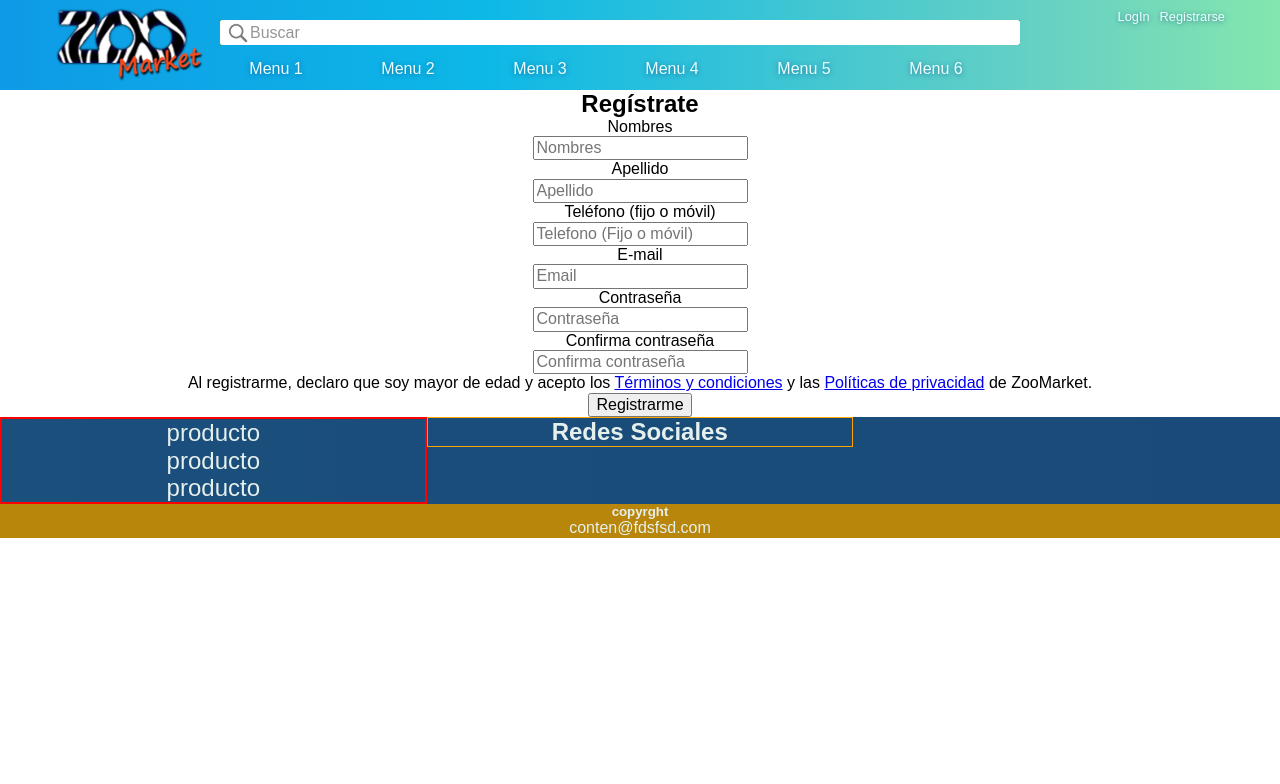
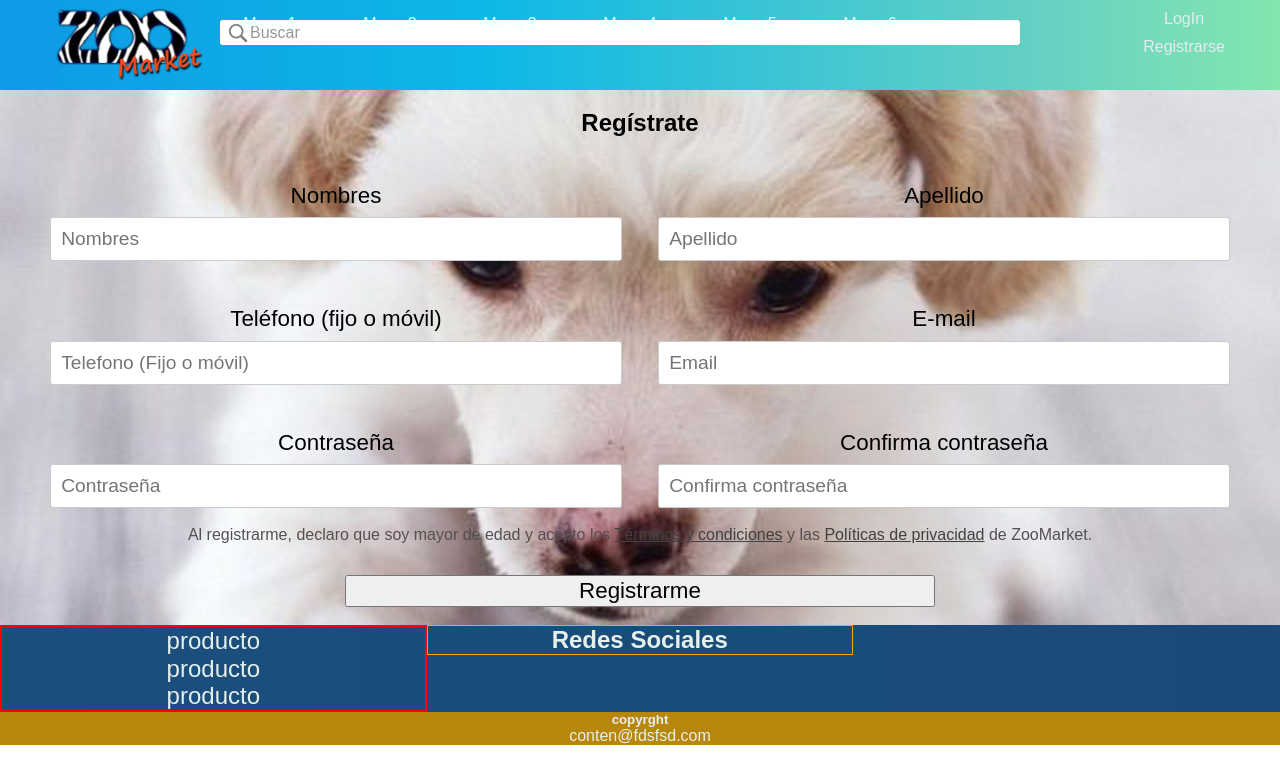
Before and after one commit to infoleod/00_Proyecto_final, a PHP site: page /formulario.html in a window 1280 px wide. Shown: the top 784 px of the page. Run offline with PHP 8.4, Linux system fonts and the light colour scheme.

Commit message:
Subo modificaciones css y formulario de registración
Se corrige error sobre el home principal. Se sube formulario en mobile y 640. Falta realizarle pequeños ajustes a 960

```diff
--- a/css/styles.css
+++ b/css/styles.css
@@ -282,44 +282,56 @@ LE ASIGNE UN COLOR DE FONDO ASI SE VE UN POCO MEJOR*/
 
 
 /*********************************Formulario de registraci�n************************************/
-/*.partesFormularioACompletar {
-    background: linear-gradient(to right, rgba(235,242,225,1) 0%, rgba(212,228,189,1) 100%);
-    padding-bottom: 30px;
-    padding-top: 15px;
-    border-radius: 20px;
-    box-shadow: 0px 2px 22px 3px;
+.partesFormularioACompletar {
+    margin:auto;
+    width: 95%;
+}
 
-    width: 80%;
-    margin:auto;
-}*/
-
-/*.partesFormularioACompletar input{
+.partesFormularioACompletar input{
   width: 95%;
-  font-size: 0.5em;
+  font-size: 1.2em;
   padding: 1%;
   color:rgb(60, 59, 59);
 }
 .registrateTitulo h2{
   padding: 1.5%;
 }
-.partesFormularioACompletar label, div{
+.partesFormularioACompletar label{
   padding: 1.5%;
-  font-size: 1.2em;
+  font-size: 1.4em;
+}
+.partesFormularioACompletar input,textarea{
+  padding:10px;
+  width:100%;
+  outline:none;
+  transition: all 0.15s ease-in-out;
+  border-radius:3px;
+  border:1px solid rgba(0,0,0,0.2);
+  }
+
+.terminosYregistrame{
+  width: 95%;
+  margin: auto;
 
 }
+
 .terminosYregistrame p{
-  font-size: 0.5em;
-  color: white;
+  font-size: 1em;
+  color: rgb(85, 79, 81);
   margin-left: 3%;
   margin-right: 3%;
   padding: 1%;
-  text-shadow: 0 1px 5px rgba(0, 0, 0, 1);
+
 }
 .terminosYregistrame a{
-  color:rgb(142, 138, 138);
+  color:rgb(65, 65, 65);
 }
 .botonRegistrame button{
-  width: 90%;
+  width: 95%;
+  font-size: 1.4em;
+  }
+.botonRegistrame{
+  padding: 1.5%;
 }
 .partesFormularioACompletar label{
   display: none;
@@ -617,175 +629,19 @@ LE ASIGNE UN COLOR DE FONDO ASI SE VE UN POCO MEJOR*/
 
 
 
-/* ---------------------------------------------------------------------------*/
-/* -- MEDIA QUERY's ----------------------------------------------------------*/
-/* ---------------------------------------------------------------------------*/
-
-/* -- A PARTIR DE --> 640 px -- */
-@media (min-width:640px) {
-  /* -- INICIO - HEADER ------------------------------------------------------*/
-  .header {
-    margin: 0 auto;
-    position: relative;
-    height: 80px;
-    top: 0;
-    max-height: 100px;
-  }
-  .header-div {
-    height: inherit;
-  }
-  .header-barra img{
-    height: 5px;
-  }
-
-  /* -- INICIO Logo -- */
-  .header-div-logo {
-    width: 130px;
-    height: initial;
-  }
-  .header-div-logo-mobile-logo {
-    display: none;
-    width: 130px;
-  }
-  .header-div-logo-desktop-logo {
-    display: inline-block;
-    width: 100%;
-  }
-  .header-div-logo-mobile-menu {
-    display: none;
-  }
-  /* -- FIN Logo -- */
+/*********************************Formulario de registraci�n*-640***********************************/
+.parametros {
+    padding: 1.5%;
+    margin:auto;
+    width: 50%;
+    float: left;
+}
+.botonRegistrame button{
+  width: 50%;
+}
 
 
-  /* -- INICIO - Barra de busqueda -- */
-  .header-div-buscar {
-    height: auto;
-    width: calc(100% - 280px);
-    left: 145px;
-    top: 15px;
-  }
-  .form-buscar {
-    margin: 0px;
-  }
-  .form-buscar input{
-    width: 100%;
-  }
-  .header-div-buscar img {
-    top: 3px;
-  }
-  /* -- FIN - Barra de busqueda -- */
-
-
-  /* -- INICIO - Menu -- */
-  .header-div-menu {
-    height: 30px;
-    width: calc(100% - 170px);
-    left: 145px;
-    top: initial;
-    bottom: 5px;
-  }
-  .header-div-menu-lista {
-    display: inline-block;
-    width: auto;
-    top: 0px;
-    left: 0px;
-    right: 0;
-    bottom: 5px;
-    height: 100%;
-    background-color: transparent;
-  }
-  .header-div-menu-lista li {
-    float: left;
-    width: 16.5%;
-    text-shadow: 0 1px 5px rgba(0, 50, 110, 0.5);
-    border-radius: 3px;
-    overflow: hidden;
-  }
-  .header-div-menu-lista-principal li , .header-div-menu-lista-secundario li {
-    float: left;
-    width: 100%;
-    overflow: hidden;
-  }
-
-  .header-div-menu-lista-secundario {
-    position: absolute;
-    top: 92%;
-    left: 16.2%;
-  }
-
-  .header-div-menu-lista a {
-    padding: 5px 5px;
-  }
-  .header-div-menu-lista a:hover {
-    background-color: rgba(235, 255, 255, 1);
-    color: rgb(20, 56, 117);
-  }
-  .header-div-menu-lista-login {
-    display: none;
-  }
-
-
-
-  /*LOGIN*/
-  .header-div-login {
-    display: inline-block;
-    font-size: 0.8em;
-  }
-  .header-div-login a {
-    float: left;
-    text-shadow: 0 1px 5px rgba(0, 50, 110, 0.5);
-    color: rgba(235, 255, 255, 1);
-  }
-  .header-div-login a:hover {
-    background-color: rgba(235, 255, 255, 0.8);
-    color: rgb(6, 44, 99);
-    border-radius: 3px;
-    overflow: hidden;
-  }
-  /* -- FIN - HEADER ---------------------------------------------------------*/
-
-
-
-  /* -- INICIO - BODY --------------------------------------------------------*/
-  .banner_body {
-  display: block;
-  margin-bottom: 20px;
-  }
-  .products_body{
-    float: left;
-    width: 40%;
-    margin: 5%;
-  }
-  .products_body a{
-    font-size: 1.5em;
-    }
-    .products_body img:hover{
-      color: rgba(9, 112, 84);
-      background-color:rgba(9, 112, 84, 0.63) ;
-      -webkit-transform: scale(1.3);
-      -ms-transform: scale(1.3);
-      transform: scale(1.3);
-    }
-    .products_body a:hover{
-      color: rgba(9, 112, 84);
-      background-color:rgba(9, 112, 84, 0.63) ;
-      -webkit-transform: scale(1.3);
-      -ms-transform: scale(1.3);
-      transform: scale(1.3);
-    }
-    .banner_body a:hover{
-      -webkit-transform: scale(1.3);
-      -ms-transform: scale(1.3);
-      transform: scale(1.3);
-    }
-  /* -- FIN - BODY -----------------------------------------------------------*/
-
-
-
-  /* -- INICIO - FOOTER ------------------------------------------------------*/
-
-  /* -- FIN - FOOTER ---------------------------------------------------------*/
-}
+/*********************************Fin Formulario regist-640********************************************/
 
 
 @media (min-width:960px) {
@@ -888,3 +744,10 @@ LE ASIGNE UN COLOR DE FONDO ASI SE VE UN POCO MEJOR*/
   /* -- INICIO - FOOTER ------------------------------------------------------*/
 
   /* -- FIN - FOOTER ---------------------------------------------------------*/
+
+  /*********************************Formulario de registraci�n************************************/
+.partesFormularioACompletar label{
+  display: block;
+}
+
+  /*********************************Fin Formulario regist********************************************/
--- a/formulario.html
+++ b/formulario.html
@@ -82,35 +82,35 @@
           <form class="script.php"  method="post">
 
             <div class="partesFormularioACompletar">
-              <div class="nombre"><label>Nombres</label>
+              <div class="parametros"><label>Nombres</label>
               <div class="nombreCuadro">
               <input type="text" name="nombres" value="" placeholder="Nombres"required>
               </div>
               </div>
-                <div class="apellido"><label>Apellido</label>
+                <div class="parametros"><label>Apellido</label>
                 <div class="apellidoCuadro">
                 <input type="text" name="apellido" value="" placeholder="Apellido" required>
                 </div>
                 </div>
-                <div class="telefono">
+                <div class="parametros">
                   <label>Teléfono (fijo o móvil)</label>
                   <div class="telefonoCuadro">
                   <input type="text" name="telefono" value="" placeholder="Telefono (Fijo o móvil)"required >
                   </div>
                   </div>
-                <div class="email"><label>E-mail</label>
+                <div class="parametros"><label>E-mail</label>
                 <div class="emailCuadro">
                   <input type="text" name="email" value="" placeholder="Email"required >
                 </div>
                 </div>
-                <div class="clave"><label>Contraseña</label>
+                <div class="parametros"><label>Contraseña</label>
                 <div class="claveCuadro">
-                  <input type="text" name="password" value="" placeholder="Contraseña" required >
+                  <input type="password" name="password" value="" placeholder="Contraseña" required >
                 </div>
                 </div>
-              <div class="clave"><label>Confirma contraseña</label>
+              <div class="parametros"><label>Confirma contraseña</label>
                 <div class="claveCuadro">
-                <input type="text" name="cpassword" value="" placeholder="Confirma contraseña" required>
+                <input type="password" name="cpassword" value="" placeholder="Confirma contraseña" required>
               </div>
               </div>
             </div>
```
